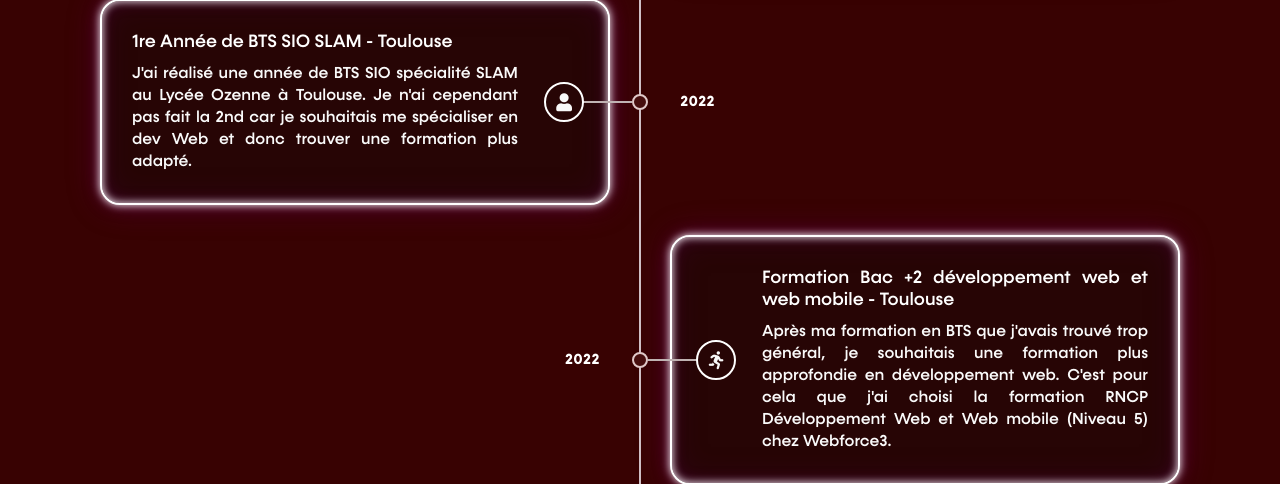
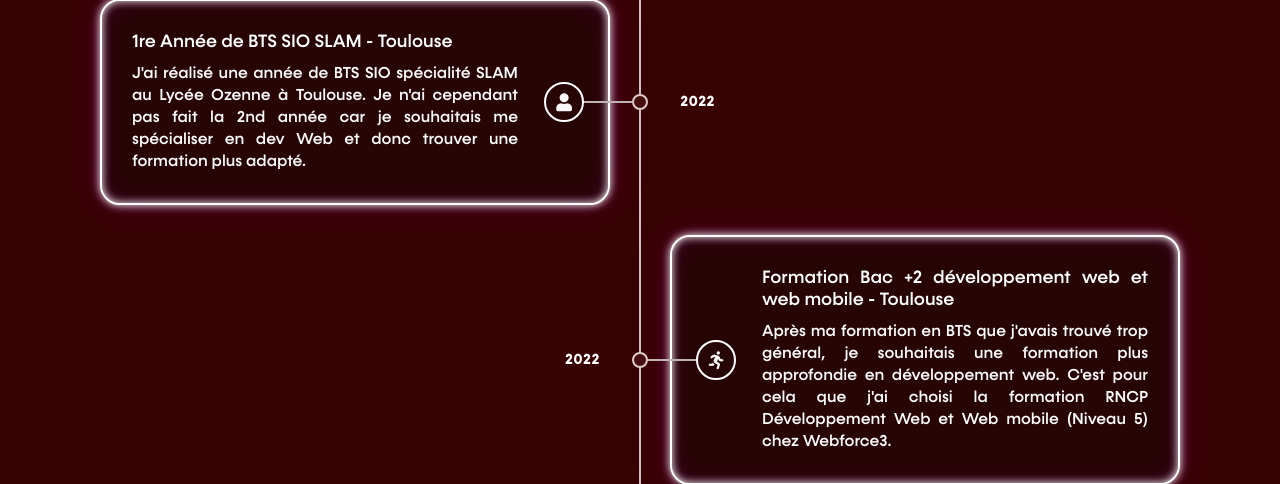
Before and after one commit to killian24000/PORTFOLIO_PERRICHETV2, a PHP site: page /index.php?action=etude in a window 1280 px wide. Shown: the part 1023-1507 px from the top of the page. Run offline with PHP 8.4, Linux system fonts and the light colour scheme; some libraries are stand-ins or nearby versions.

Commit message:
Update etude.phtml

```diff
--- a/vue/etude.phtml
+++ b/vue/etude.phtml
@@ -51,7 +51,7 @@
                     <h2>1re Année de BTS SIO SLAM - Toulouse</h2>
                     <p>
                       J'ai réalisé une année de BTS SIO spécialité SLAM au Lycée Ozenne à Toulouse.
-                      Je n'ai cependant pas fait la 2nd car je souhaitais me spécialiser en dev Web et donc trouver une formation plus adapté.
+                      Je n'ai cependant pas fait la 2nd année car je souhaitais me spécialiser en dev Web et donc trouver une formation plus adapté.
                     </p>
                   </div>
                 </div>
```
